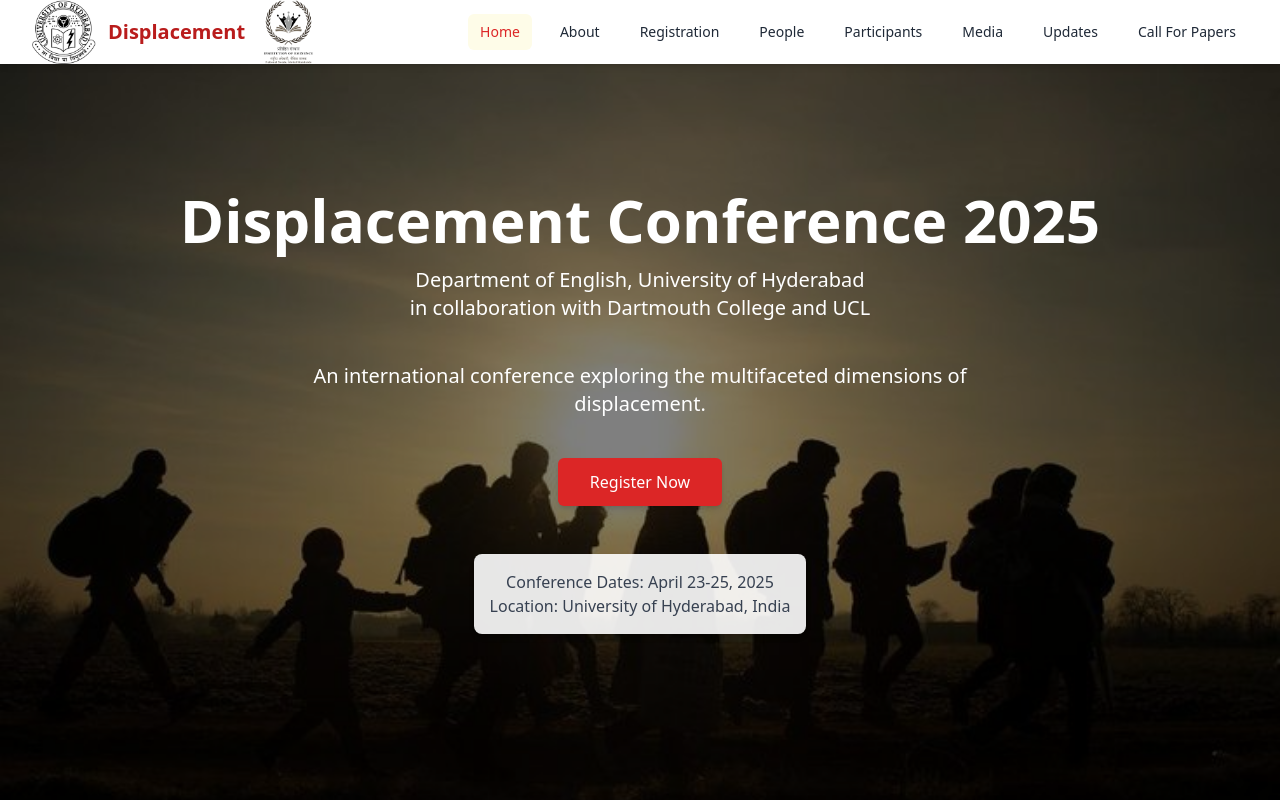
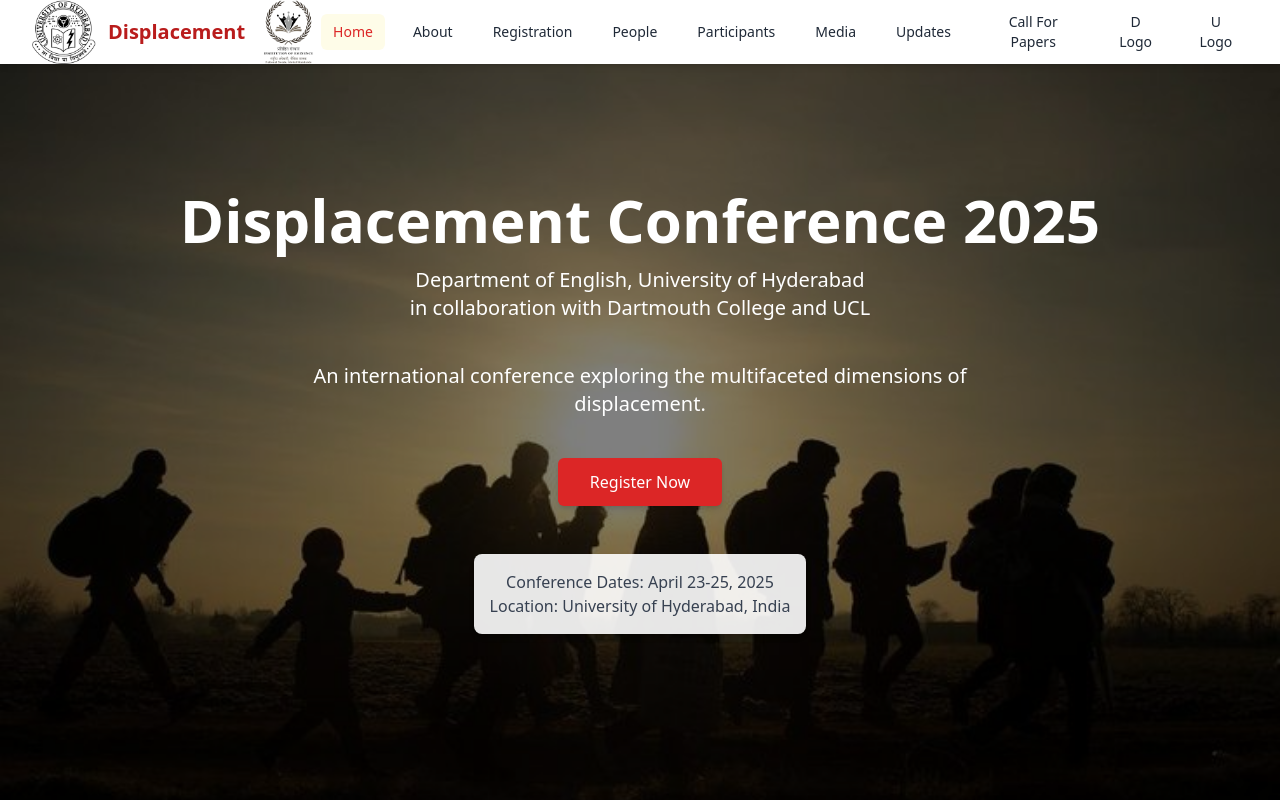
Before and after one commit to sunilbittu/uoh-displacement, a Next.js app: page / in a window 1280 px wide. Shown: the top 800 px of the page. Built offline with nearby package versions, Linux system fonts and the light colour scheme.

Commit message:
Save before applying code

```diff
--- a/app/components/Navigation.tsx
+++ b/app/components/Navigation.tsx
@@ -47,6 +47,8 @@
                             'media',
                             'updates',
                             'call-for-papers',
+                            'd-logo',
+                            'u-logo',
                         ].map((section) => (
                             <button
                                 key={section}
@@ -106,6 +108,8 @@
                             'media',
                             'updates',
                             'call-for-papers',
+                            'd-logo',
+                            'u-logo',
                         ].map((section) => (
                             <button
                                 key={section}
--- a/app/types/index.ts
+++ b/app/types/index.ts
@@ -7,4 +7,6 @@
     | 'media'
     | 'people'
     | 'updates'
-    | 'call-for-papers';
+    | 'call-for-papers'
+    | 'd-logo'
+    | 'u-logo';
```
